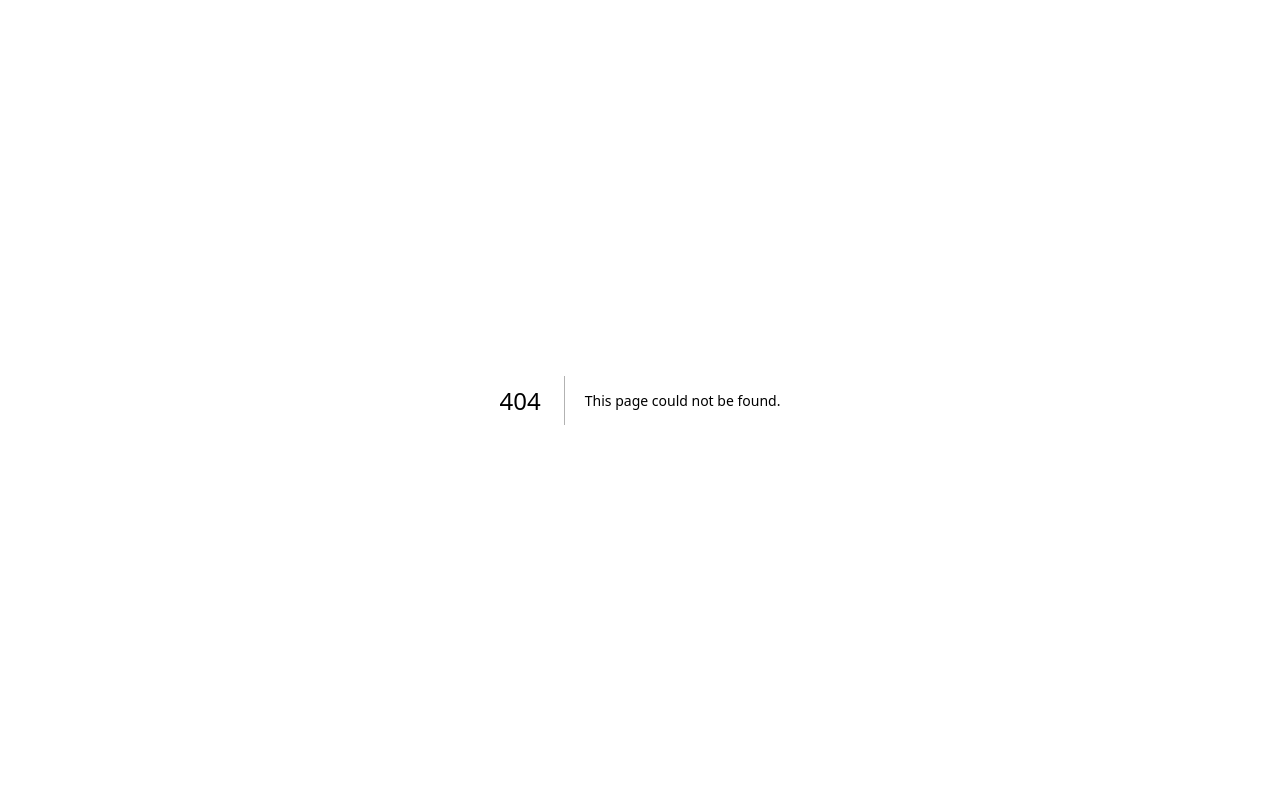
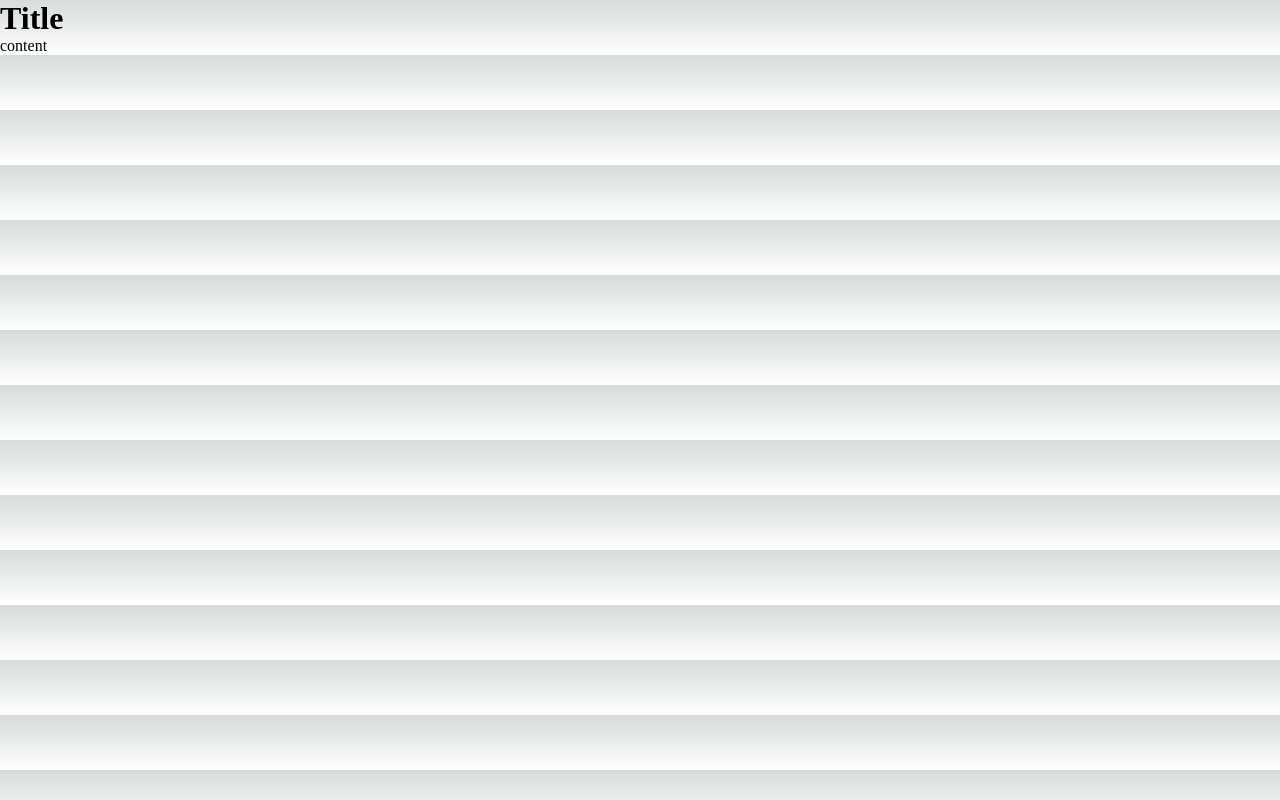
Before and after one commit to naktty/rails-graphql-next-playground, a Next.js app in the folder next/: page /hello_world in a window 1280 px wide. Before the commit this address had no page. Built offline with nearby package versions, Linux system fonts and the light colour scheme.

Commit message:
HelloWorldコンポーネントを追加

```diff
--- /dev/null
+++ b/next/src/pages/hello_world.tsx
@@ -0,0 +1,12 @@
+import type { NextPage } from 'next'
+
+const HelloWorld: NextPage = () => {
+  return (
+    <>
+      <h1>Title</h1>
+      <p>content</p>
+    </>
+  )
+}
+
+export default HelloWorld
```
